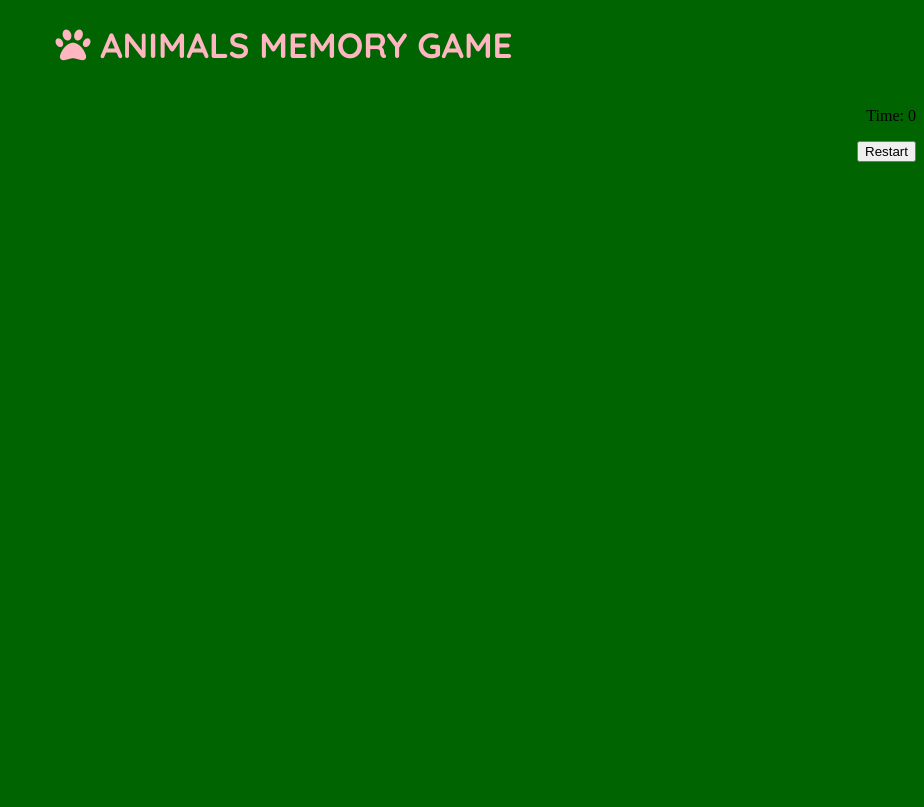
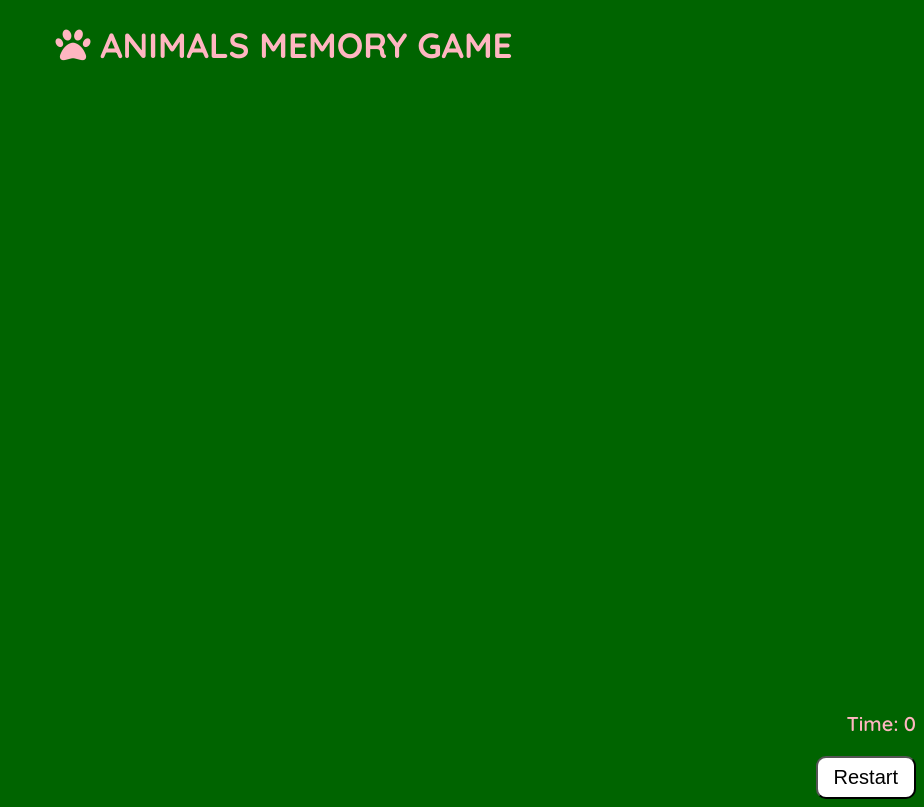
Before and after one commit to tinawernersson/animals-memory-game, a plain HTML site: page index.html in a window 1280 px wide. Shown: the whole page, without its empty margins (356-1280 px from the left). Drawn offline with Linux system fonts and the light colour scheme; a web font is replaced by a local one.

Commit message:
add style to timer and restart button

```diff
--- a/assets/css/style.css
+++ b/assets/css/style.css
@@ -16,14 +16,32 @@ h1 {
     color: lightpink;
 }
 
+p {
+    font-family: 'Quicksand', sans-serif;
+    font-size: 20px;
+    color: lightpink;
+}
+
 .game-area {
     display: grid;
     justify-content: center;
+    }
 
-
-}
+    .game-area > div {
+        height: 25px;
+        width: 25px;
+        border-radius: 15px;
+    }
 
 .actions, .time-area {
     display: flex;
     justify-content: end;
 }
+
+.actions button {
+    padding: 8px 16px;
+    font-size: 20px;
+    border-radius: 10px;
+    background-color: #ffffff;
+    color: black;
+}
```
Also changed, not shown: index.html (+1 -1 lines).
